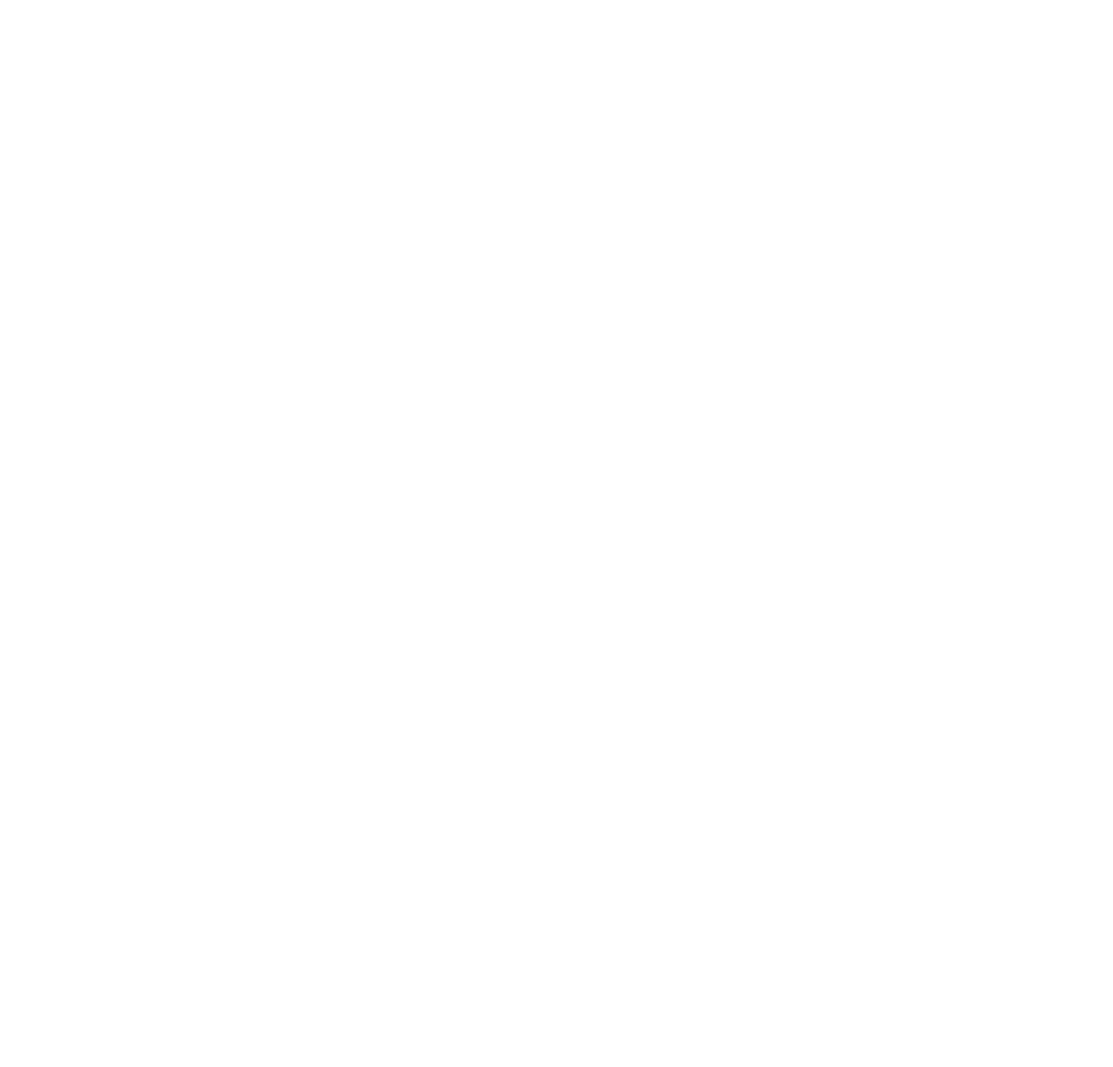
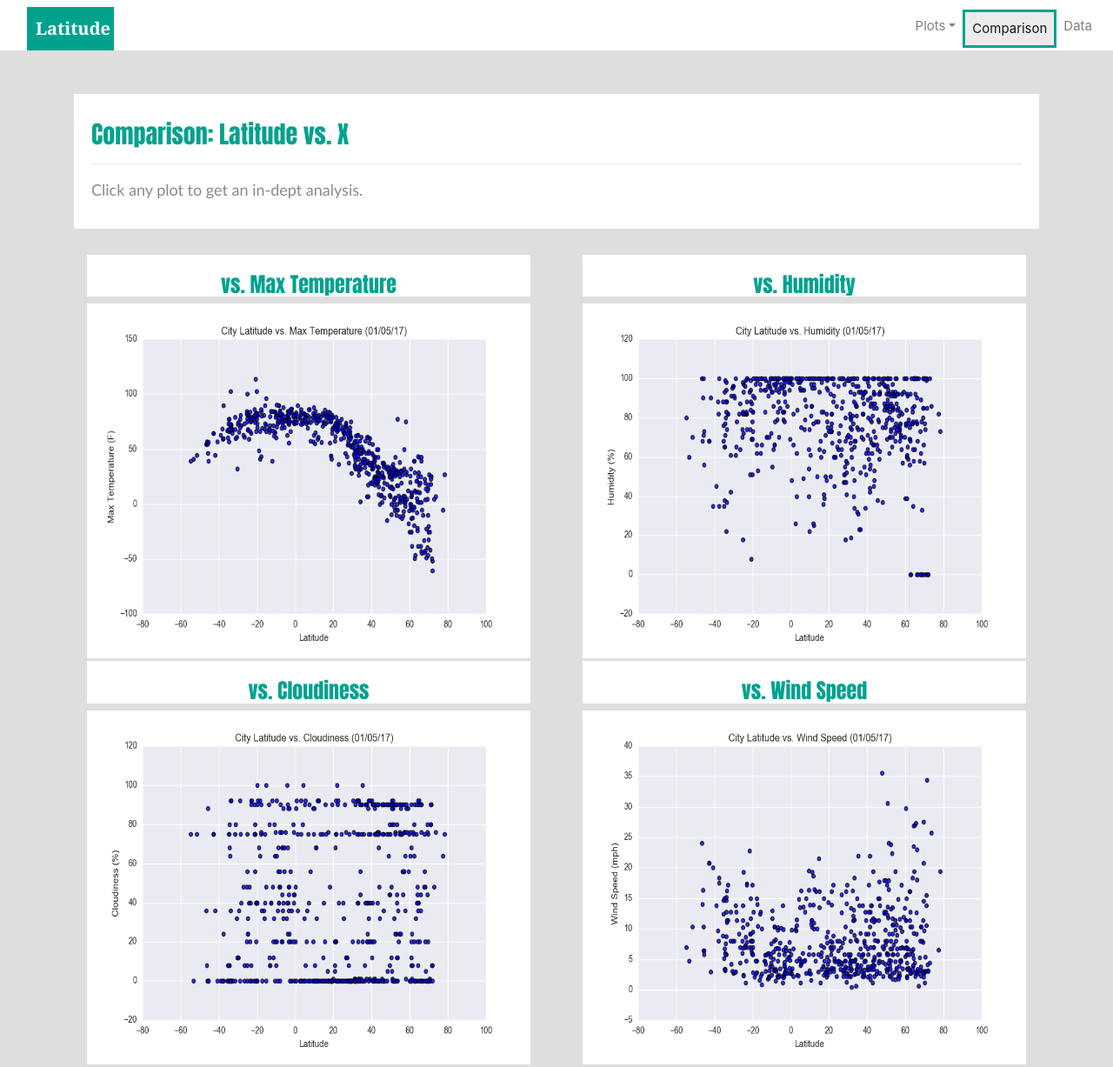
Before and after one commit to nsheikh23/Web-Design-Challenge, a plain HTML site: page comparisons.html in a window 1280 px wide. Shown: the whole page at 87% size. Before the commit the page ends 800 px from the top, so only its background shows below. Drawn offline with nearby package versions, Linux system fonts and the light colour scheme.

Commit message:
Added media sizing

```diff
--- a/assets/styles.css
+++ b/assets/styles.css
@@ -34,11 +34,18 @@ a {
 }
 
 .nav-link:hover {
-    background-color: #00a28e;
+    border-style: solid;
+    border-color: #00a28e;
 }
 
 .navbar-brand:hover {
     color: rgb(175,175,175);
+}
+
+#summary img{
+    float: left;
+    width: 50%;
+    height: 50%;
 }
 
 #visuals img {
@@ -52,6 +59,7 @@ a {
 }
 
 .title {
+    background-color: white;
     color: #00a28e;
     padding-top: 20px;
     font-weight: bold;
@@ -67,10 +75,23 @@ p {
 .Box {
     background-color: white;
     padding: 10px 20px 15px;
-    margin-top: 25px;
-    margin-bottom: 25px;
+    margin-top: 50px;
+    margin-bottom: 50px;
 }
 
 @media (max-width:640px) {
 
+    .navbar-expand-md   {
+        background-color: #00a28e;
+    }
+
+    .navbar {
+        padding: inherit;
+    }
+
+    .navbar-brand {
+        padding:0px
+    }
+
+
 }
--- a/cloudiness.html
+++ b/cloudiness.html
@@ -8,7 +8,7 @@
     <link rel="stylesheet" href="https://stackpath.bootstrapcdn.com/bootstrap/4.3.1/css/bootstrap.min.css" integrity="sha384-ggOyR0iXCbMQv3Xipma34MD+dH/1fQ784/j6cY/iJTQUOhcWr7x9JvoRxT2MZw1T" crossorigin="anonymous">
 
     <!-- External CSS stylesheet -->
-    <link rel="stylesheet" type="text/css" href="styles.css">
+    <link rel="stylesheet" type="text/css" href="assets/styles.css">
 
 </head>
 
@@ -16,7 +16,7 @@
 
     <!-- NavBar -->
     <nav class="navbar navbar-expand-md navbar-light">
-        <a class='navbar-brand' href="landing_page.html" style="color: white">Latitude</a>
+        <a class='navbar-brand' href="index.html" style="color: white">Latitude</a>
         <button class="navbar-toggler border border-white" type="button" data-toggle="collapse" data-target="#navbarNavDropdown" aria-controls="navbarNavDropdown" aria-expanded="false" aria-label="Toggle navigation">
             <span class="navbar-toggler-icon"></span>
         </button>
--- a/comparisons.html
+++ b/comparisons.html
@@ -0,0 +1,88 @@
+<!DOCTYPE html>
+
+<head>
+    <meta charset="UTF-8">
+    <title>Comparisons</title>
+
+    <!-- Bootstrap stylesheet -->
+    <link rel="stylesheet" href="https://stackpath.bootstrapcdn.com/bootstrap/4.3.1/css/bootstrap.min.css" integrity="sha384-ggOyR0iXCbMQv3Xipma34MD+dH/1fQ784/j6cY/iJTQUOhcWr7x9JvoRxT2MZw1T" crossorigin="anonymous">
+
+    <!-- External CSS stylesheet -->
+    <link rel="stylesheet" type="text/css" href="assets/styles.css">
+
+</head>
+
+<body>
+
+    <!-- NavBar -->
+    <nav class="navbar navbar-expand-md navbar-light">
+        <a class='navbar-brand' href="index.html" style="color: white">Latitude</a>
+        <button class="navbar-toggler border border-white" type="button" data-toggle="collapse" data-target="#navbarNavDropdown" aria-controls="navbarNavDropdown" aria-expanded="false" aria-label="Toggle navigation">
+            <span class="navbar-toggler-icon"></span>
+        </button>
+        <div class="collapse navbar-collapse" id="navbarNavDropdown">
+            <ul class="navbar-nav ml-auto">
+                <li class="nav-item dropdown" >
+                    <a class="nav-link dropdown-toggle" href="#" id="navbarDropdownMenuLink" data-toggle="dropdown" aria-haspopup="true" area-expanded='false'>Plots</a>
+                    <div class="dropdown-menu" aria-labelledby="navbarDropdownMenuLink">
+                        <a class="dropdown-item" href="maxtemp.html">Max Temperature</a>
+                        <a class="dropdown-item" href="humidity.html">Humidity</a>
+                        <a class="dropdown-item" href="cloudiness.html">Cloudiness</a>
+                        <a class="dropdown-item" href="windspeed.html">Wind Speed</a>
+                    </div>
+                </li>
+                <li class="nav-item active">
+                    <a class="nav-link" href="comparisons.html">Comparison</a>
+                </li>
+                <li class="nav-item">
+                    <a class="nav-link" href="data.html">Data</a>
+                </li>
+            </ul>
+        </div>
+    </nav>
+
+    <main class="container">
+        <div class="row">
+
+            <!-- Top Box -->
+            <div class="col-sm-12">
+                <div class='Box' style="margin-bottom: 0px;">
+                    <h3 class="title">Comparison: Latitude vs. X</h3>
+                    <hr>
+                    <p>Click any plot to get an in-dept analysis.</p>
+                </div>
+            </div>
+
+            <!-- Lower Box -->
+            <div class="container" style="padding-bottom: 40px;" id='visuals'>
+                <div class="row">
+                    <div class="col-sm-12 col-md-6" style="padding: 30px;">
+                        <h4 class="title" style="text-align: center;">vs. Max Temperature</h4>
+                        <a href="maxtemp.html"><img src="assets/images/Fig1.png" width="100%" height="100%"></a>
+                    </div>
+                    <div class="col-sm-12 col-md-6" style="padding: 30px;">
+                        <h4 class="title" style="text-align: center;">vs. Humidity</h4>
+                        <a href="humidity.html"><img src="assets/images/Fig2.png" width="100%" height="100%"></a>
+                    </div>
+                </div>
+                <div class="row">
+                    <div class="col-sm-12 col-md-6" style="padding: 30px;">
+                        <h4 class="title" style="text-align: center;">vs. Cloudiness</h4>
+                        <a href="cloudiness.html"><img src="assets/images/Fig3.png" width="100%" height="100%"></a>
+                    </div>
+                    <div class="col-sm-12 col-md-6" style="padding: 30px;">
+                        <h4 class="title" style="text-align: center;">vs. Wind Speed</h4>
+                        <a href="windspeed.html"><img src="assets/images/Fig4.png" width="100%" height="100%"></a>
+                    </div>
+                </div>
+            </div>
+
+        </div>
+    </main>
+
+
+<script src="https://code.jquery.com/jquery-3.3.1.slim.min.js" integrity="sha384-q8i/X+965DzO0rT7abK41JStQIAqVgRVzpbzo5smXKp4YfRvH+8abtTE1Pi6jizo" crossorigin="anonymous"></script>
+<script src="https://cdnjs.cloudflare.com/ajax/libs/popper.js/1.14.7/umd/popper.min.js" integrity="sha384-UO2eT0CpHqdSJQ6hJty5KVphtPhzWj9WO1clHTMGa3JDZwrnQq4sF86dIHNDz0W1" crossorigin="anonymous"></script>
+<script src="https://stackpath.bootstrapcdn.com/bootstrap/4.3.1/js/bootstrap.min.js" integrity="sha384-JjSmVgyd0p3pXB1rRibZUAYoIIy6OrQ6VrjIEaFf/nJGzIxFDsf4x0xIM+B07jRM" crossorigin="anonymous"></script>
+
+</body>
```
Also changed, not shown: humidity.html (+2 -2 lines), index.html (+3 -3 lines), maxtemp.html (+1 -1 lines), windspeed.html (+3 -3 lines).
